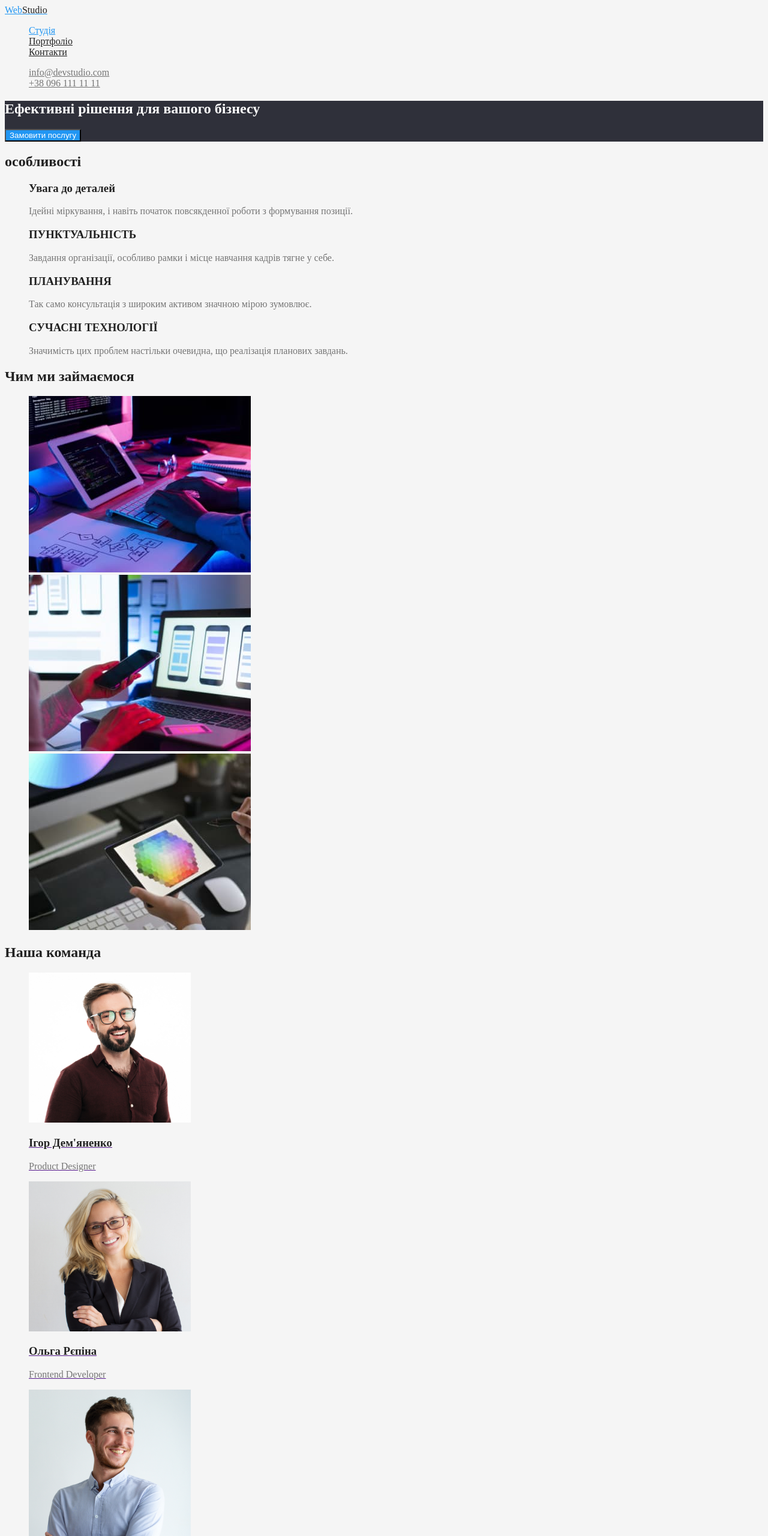
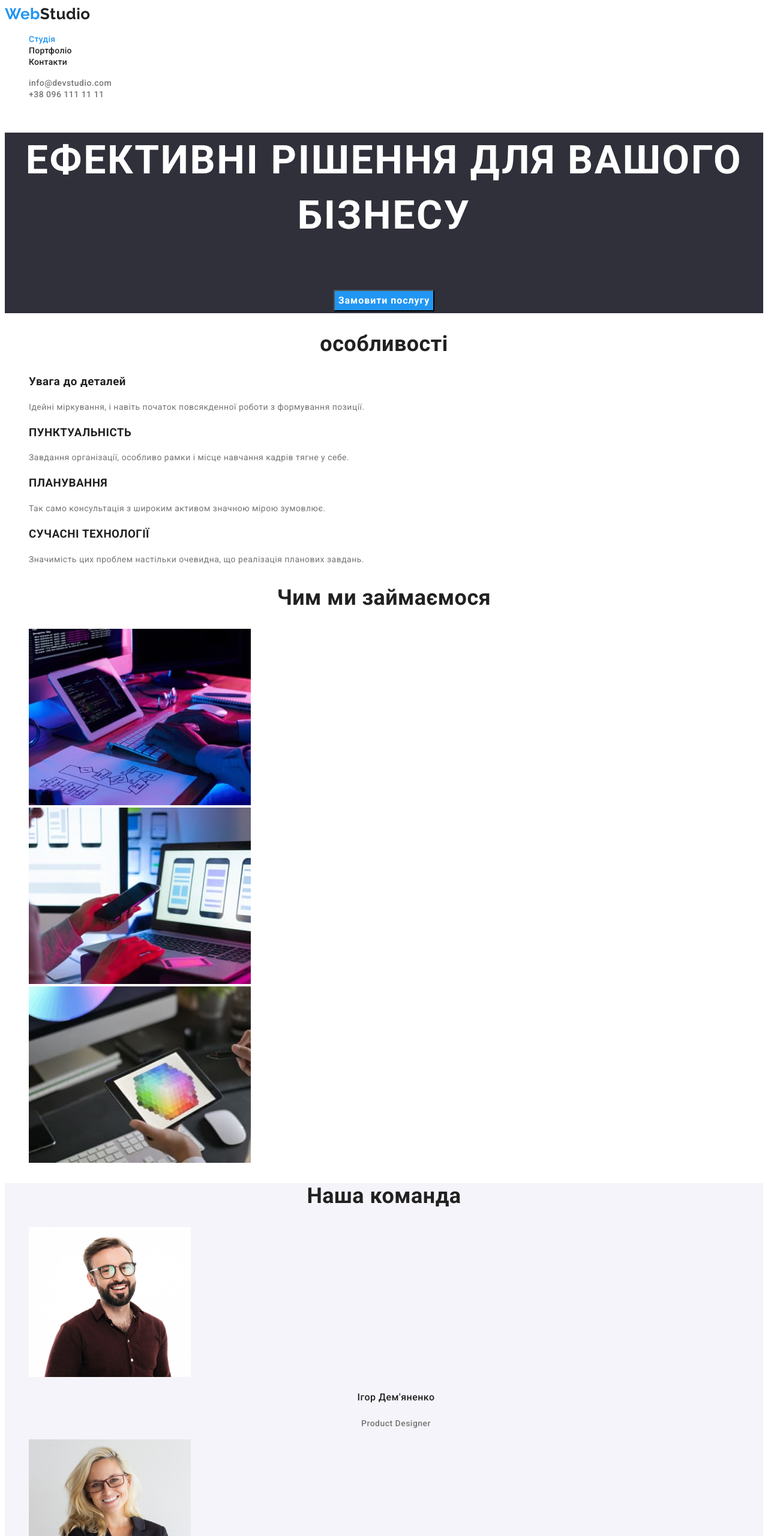
Before and after one commit to KarpynAnhelina/goit-markup-hw-02, a plain HTML site: page index.html in a window 1280 px wide. Shown: the top 2560 px of the page at 60% size. Drawn offline with Linux system fonts and the light colour scheme.

Commit message:
home-work2-ready

```diff
--- a/css/styles.css
+++ b/css/styles.css
@@ -9,7 +9,9 @@
 }
 body{
     color:var(--primery-text-color);
-    background-color:var(--main-background-color) ;
+    background-color:var(--white-text-color);
+    font-family: Roboto, sans-serif;
+    letter-spacing: 0.03em;
 }
 
 ul{
@@ -18,12 +20,26 @@ ul{
 
 .logo{
     color: var(--accent-text-color);
+    font-family: Raleway, sans-serif;
+    font-weight: 700;
+    font-size: 26px;
+    line-height: 1.2;
+    text-decoration: none;
 }
-.logo-last-part{
+.logo-studio{
     color: var(--primery-text-color);
+}
+
+.footer-studio{
+    color: var(--white-text-color);
 }
 .site-nav .link{
     color: var(--primery-text-color);
+    font-weight: 500;
+    font-size: 14px;
+    line-height: 1.15;
+    letter-spacing: 0.02em;
+    text-decoration: none;
 }
 
 .site-nav .link:hover,
@@ -35,62 +51,111 @@ ul{
 }
 .contact{
     color: var(--secondery-text-color);
+    font-weight: 500;
+    font-size: 14px;
+    line-height: 16px;
+    letter-spacing: 1.15;
+    text-decoration: none;
 }
 .contact:hover, .contact:focus{
     color:var(--accent-text-color);
 }
-
-
  /* hero- секція головна в шапці */
  .hero{
     color: var(--white-text-color);
     background-color: var(--secondery-background-color);
+    font-weight: 900;
+    font-size: 44px;
+    line-height: 1.4;
+    text-align: center;
+    letter-spacing: 0.06em;
+    text-transform: uppercase;
 }
 
 /* sections-секції */
-.section-title{
+ .section-title{
+    font-weight: 700;
+    font-size: 36px;
+    line-height: 1.2;
+    text-align: center;
+}
+.section-team{
+    background-color: var(--button-background-color);
+}
+.team-links{
+    font-weight: 500;
+    font-size: 16px;
+    line-height: 1.2;
+    text-align: center;
+    text-decoration: none;
+}
+.team-links .title{
+    color:var(--primery-text-color);
+    font-weight: 500;
+    font-size: 16px;
+    line-height: 1.8;}
+    /* features-функції в секції */
+    .features{
+        text-align: none;
+    }
+.features .title{
     color:var(--primery-text-color);
 
 }
-
-.portfolio-title{
-    color:var(--primery-text-color);
-}
-/* features-функції в секції */
-.features .title{
-    color:var(--primery-text-color);
-}
 .feature-list{
     color:var(--secondery-text-color);
+    font-size: 14px;
+    line-height: 1.8;
+}
+/*portfolio*/
+.portfolio-links{
+    color:var(--primery-text-color);
+    text-decoration: none;
 }
 
+.portfolio-links .title{
+    font-weight: 700;
+    font-size: 18px;
+    line-height: 2;
+    letter-spacing: 0.06em;
+
+}
 /* footer-підвал */
 .adress{
     color: var(--white-text-color);
-    background-color: var(--secondery-background-color)
+    background-color: var(--secondery-background-color);
 }
+
 .adress .adress-link{
     color: var(--white-text-color);
+    font-size: 14px;
+    line-height: 1.7;
+    font-style: normal;
+    text-decoration: none;
+
 }
 .adress-mail, .adress-tel{
-    color:rgba(255, 255, 255, 0.6)
+    color:rgba(255, 255, 255, 0.6);
+    font-size: 14px;
+    line-height: 1.7;
+    font-style: normal;
+    text-decoration: none;
 }
-/* buttons
-
-
-.button-filters:hover,
-.button-filters:focus{
-    color: var(--white-text-color);
-}
-*/
-
+/* buttons */
 .button{
+    font-family: inherit;
     color: var(--white-text-color);
     background-color: var(--accent-text-color);
+    text-align: center;
+    cursor: pointer;
 }
+
 .button.primery{
-    color: var(--white-text-color);
-    background-color: var(--accent-text-color);
+    font-weight: 700;
+    font-size: 16px;
+    line-height: 1.9;
+    letter-spacing: 0.06em;
+
 }
 .button.secondary{
     color: var(--primery-text-color);
--- a/index.html
+++ b/index.html
@@ -7,13 +7,14 @@
     <title>Document</title>
     <link rel="preconnect" href="https://fonts.googleapis.com">
     <link rel="preconnect" href="https://fonts.gstatic.com" crossorigin>
-    <link href="https://fonts.googleapis.com/css2?family=Raleway:wght@700&family=Roboto:wght@400;500;700;900&display=swap" rel="stylesheet">
+    <link href="https://fonts.googleapis.com/css2?family=Homemade+Apple&family=Raleway:wght@700&family=Roboto:wght@400;500;700;900&display=swap" rel="stylesheet">
+
     <link rel="stylesheet" href="./css/styles.css">
 </head>
 <body>
     <!-- header-шапка -->
     <header>
-        <a class="logo" href="./index.html">Web<span class="logo-last-part">Studio</span></a>
+        <a class="logo" href="./index.html">Web<span class="logo-studio">Studio</span></a>
         <nav>
             <ul class="site-nav">
                 <li> <a class="link current" href="#">Студія</a> </li>
@@ -21,7 +22,7 @@
                 <li> <a class="link" href="#">Контакти</a></li>
             </ul>
         </nav>
-        <ul>
+        <ul class="contacts">
             <li><a class="contact" href="mailto:info@devstudio.com">info@devstudio.com </a></li>
             <li><a class="contact" href="tel:+380961111111">+38 096 111 11 11 </a></li>
         </ul>
@@ -66,26 +67,26 @@
 
         </section>
         <!--Section our team-->
-        <section class="section">
+        <section class="section-team">
             <h2 class="section-title">Наша команда</h2>
             <ul class="features">
                 <li>
-                    <a class="portfolio-links" href="">
+                    <a class="team-links" href="">
                     <img src="img/img1.jpg" alt="Product Designer" width="270" height="250">
                     <h3 class="title">Ігор Дем'яненко</h3>
                     <p class="feature-list">Product Designer</p>
                 </li>
-                <li><a class="portfolio-links" href="">
+                <li><a class="team-links" href="">
                     <img src="img/img-2.jpg" alt="Frontend Developer" width="270" height="250">
                     <h3 class="title">Ольга Рєпіна</h3>
                     <p class="feature-list">Frontend Developer</p></li>
                 <li>
-                    <a class="portfolio-links" href="">
+                    <a class="team-links" href="">
                     <img src="img/img-3.jpg" alt="Marketing" width="270" height="250">
                     <h3 class="title">Микола Тарасов</h3>
                     <p class="feature-list">Marketing</p></li>
                 <li>
-                    <a class="portfolio-links" href="">
+                    <a class="team-links" href="">
                     <img src="img/img-4.jpg" alt="UI Designer" width="270" height="250">
                     <h3 class="title">Михайло Єрмаков</h3>
                     <p class="feature-list">UI Designer</p></li>
@@ -94,7 +95,7 @@
     </main>
     <!--footer-->
     <footer class="adress">
-        <a class="logo" href="./index.html">Web<span class="logo-last-part">Studio</span></a>
+        <a class="logo" href="./index.html">Web<span class="footer-studio">Studio</span></a>
         <address>
             <ul class="adress">
                 <li><a class="adress-link" href="https://goo.gl/maps/UXaTp1buBrpEmgEW7">м. Київ, пр-т Лесі Українки, 26</a></li>
```
Also changed, not shown: portfolio.html (+23 -22 lines).
